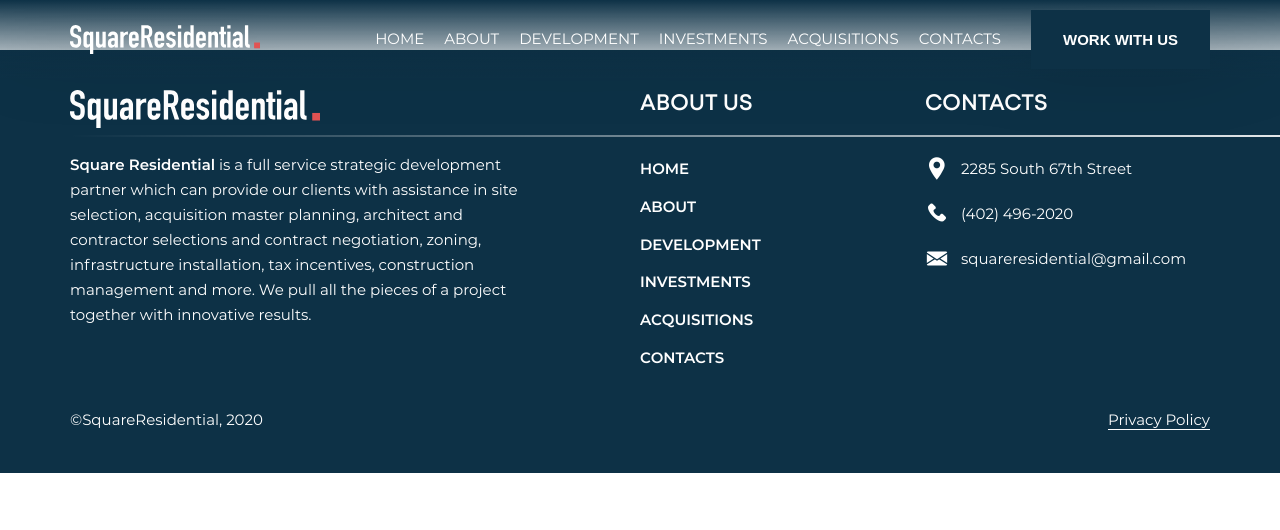
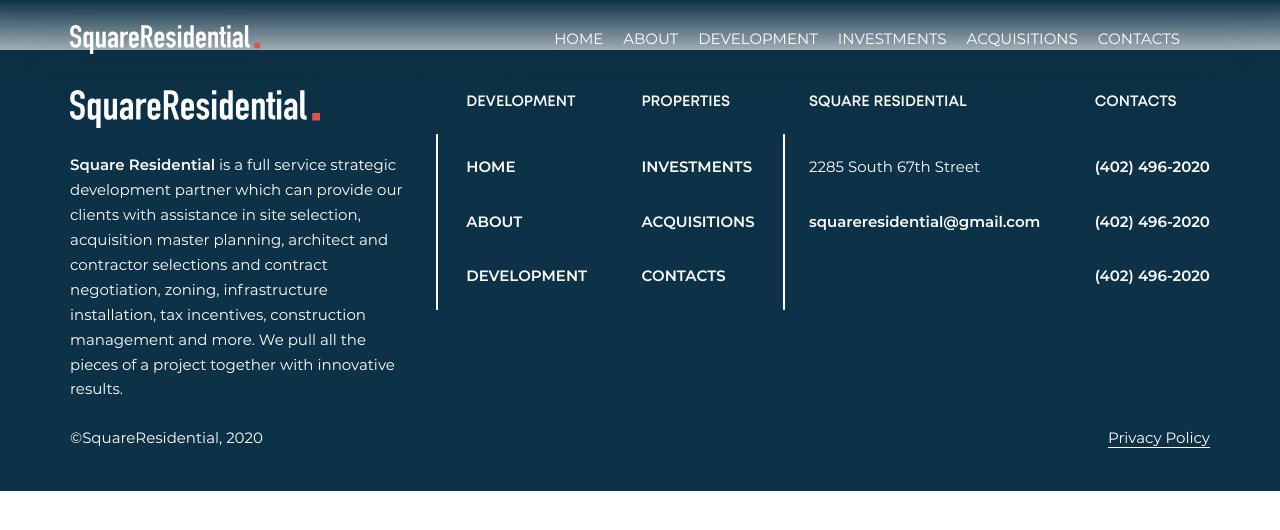
Before and after one commit to RomanR301/SquareResidential, a website: page SquareResidential/404.html in a window 1280 px wide. Drawn offline with nearby package versions, Linux system fonts and the light colour scheme; files whose address does not match are found by name.

Commit message:
home page fixes

```diff
--- a/#src/scss/base/typography.scss
+++ b/#src/scss/base/typography.scss
@@ -61,28 +61,37 @@
   position: relative;
   text-align: center;
   margin-bottom: 30px;
-  &:before, &:after {
+  &:before {
     content: '';
+    background: $defaultText;
     position: absolute;
+    bottom: -20px;
+    width: 130px;
     height: 2px;
-    width: 38%;
-    top: calc(50% - 1px);
-    @media (max-width: $breakpoint-xl) {
-      width: 33%;
-    }
-    @media (max-width: $breakpoint-md) {
-      width: 16%;
-    }
+    left: calc(50% - 65px);
   }
+  // &:before, &:after {
+  //   content: '';
+  //   position: absolute;
+  //   height: 2px;
+  //   width: 38%;
+  //   top: calc(50% - 1px);
+  //   @media (max-width: $breakpoint-xl) {
+  //     width: 33%;
+  //   }
+  //   @media (max-width: $breakpoint-md) {
+  //     width: 16%;
+  //   }
+  // }
 
-  &:before {
-    background: linear-gradient(270deg, rgba(255, 255, 255, 0) 0%, #FFFFFF 100%), #0D3146;
-    left: 0;
-  }
-  &:after {
-    background: linear-gradient(270deg, #FFFFFF 0%, rgba(255, 255, 255, 0) 100%), #0D3146;
-    right: 0;
-  }
+  // &:before {
+  //   background: linear-gradient(270deg, rgba(255, 255, 255, 0) 0%, #FFFFFF 100%), #0D3146;
+  //   left: 0;
+  // }
+  // &:after {
+  //   background: linear-gradient(270deg, #FFFFFF 0%, rgba(255, 255, 255, 0) 100%), #0D3146;
+  //   right: 0;
+  // }
 }
 
 .icon-envelope:before {
--- a/#src/scss/components/other.scss
+++ b/#src/scss/components/other.scss
@@ -4,17 +4,18 @@
 .white-line {
   width: 100%;
   height: 2px;
+  background: $whiteColor;
   position: relative;
-  &:before {
-    content: '';
-    position: absolute;
-    right: -40px;
-    top: calc(50% - 1px);
-    background: linear-gradient(270deg, #FFFFFF 0%, rgba(255, 255, 255, 0) 100%), #0D3146;
-    width: 100%;
-    height: 2px;
-    @media (max-width: $breakpoint-lg) {
-      right: -30px;
-    }
-  }
+  // &:before {
+  //   content: '';
+  //   position: absolute;
+  //   right: -40px;
+  //   top: calc(50% - 1px);
+  //   background: linear-gradient(270deg, #FFFFFF 0%, rgba(255, 255, 255, 0) 100%), #0D3146;
+  //   width: 100%;
+  //   height: 2px;
+  //   @media (max-width: $breakpoint-lg) {
+  //     right: -30px;
+  //   }
+  // }
 }
--- a/#src/scss/layout/footer.scss
+++ b/#src/scss/layout/footer.scss
@@ -16,37 +16,79 @@
         margin-bottom: 36px;
       }
     }
+    @media (max-width: $breakpoint-md) {
+      // flex-direction: column;
+    }
+    & .footer-column:nth-child(1) {
+      flex: 0 0 30%;
+      max-width: 30%;
+      @media (max-width: $breakpoint-lg) {
+        flex: 0 0 100%;
+        max-width: 100%;
+        margin-bottom: 26px;
+      }
+    }
+    & .footer-column:nth-child(2), & .footer-column:nth-child(3) {
+      & .footer-list {
+        position: relative;
+        &:before {
+          content: '';
+          background: $whiteColor;
+          position: absolute;
+          width: 2px;
+          height: 130%;
+          top: -15%;
+          left: -30px;
+          @media (max-width: 1100px) {
+            display: none;
+          }
+        }
+      }
+    }
+    & .footer-column:nth-child(3) {
+      & .footer-list {
+        &:before {
+          left: unset;
+          right: -30px;
+        }
+      }
+    }
+  }
+  &-column {
+    @media (max-width: $breakpoint-md) {
+      width: 49%;
+      margin-bottom: 26px;
+    }
+    @media (max-width: $breakpoint-sm) {
+      width: 100%;
+    }
   }
   &-title {
     font-family: 'Mont', sans-serif;
     margin-bottom: 40px;
     @media (max-width: $breakpoint-lg) {
-      margin-bottom: 18px;
+      margin-bottom: 20px;
+    }
+    @media (max-width: $breakpoint-sm) {
+      position: relative;
+      display: inline-block;
+      &:before {
+        content: '';
+        background: $redColor;
+        position: absolute;
+        width: 100%;
+        height: 2px;
+        bottom: -1px;
+
+      }
     }
   }
   &-logo {
     max-width: 250px;
     margin-bottom: 25px;
   }
-  & .white-line {
-    margin-bottom: 24px;
-    width: 120%;
-    position: absolute;
-    top: 45px;
-    @media (max-width: $breakpoint-lg) {
-      top: unset;
-      bottom: -10px;
-    }
-    &:before {
-      right: 0;
-    }
-  }
-
   &-description {
     @media (max-width: $breakpoint-lg) {
-      max-width: 60%;
-    }
-    @media (max-width: $breakpoint-sm) {
       max-width: 100%;
     }
     & strong {
@@ -55,10 +97,14 @@
   }
   &-list {
     & li {
-      margin-bottom: 13px;
+      margin-bottom: 30px;
+      @media (max-width: $breakpoint-sm) {
+        margin-bottom: 14px;
+      }
       & a {
         font-weight: 600;
         position: relative;
+        display: block;
         &:before {
           content: '';
           position: absolute;
@@ -67,6 +113,9 @@
           height: 1px;
           width: 0;
           @include transition(.3);
+          @media (max-width: $breakpoint-sm) {
+            display: none;
+          }
         }
         &:hover {
           &:before {
--- a/#src/scss/pages/home.scss
+++ b/#src/scss/pages/home.scss
@@ -3,7 +3,7 @@
 
 .home-page {
   & section {
-    margin-bottom: 110px;
+    margin-bottom: 100px;
     @media (max-width: $breakpoint-lg) {
       margin-bottom: 40px;
     }
--- a/SquareResidential/404.html
+++ b/SquareResidential/404.html
@@ -16,7 +16,7 @@
 <body>
   <header class="header">
     <div class="container">
-      <div class="row align-middle align-justify">
+      <div class="row m-0-mob align-middle align-justify">
         <a href="/" class="header-logo default-icon">
           <img src="./img/main-logo.svg" alt="">
         </a>
@@ -41,9 +41,9 @@
               <a href="#">CONTACTS</a>
             </li>
           </ul>
-          <button class="header-btn modalTrigger" data-modal="#callback">
+          <!-- <button class="header-btn modalTrigger" data-modal="#callback">
             WORK WITH US
-          </button>
+          </button> -->
         </div>
         <div class="hamburger">
           <span></span>
@@ -73,9 +73,8 @@
 </main>
 <footer class="footer">
   <div class="container">
-    <div class="row footer-row --relative">
-    <div class="white-line"></div>
-      <div class="col-lg-5 col-xs-12">
+    <div class="row m-0-mob footer-row">
+      <div class="footer-column">
         <div class="footer-logo footer-title default-icon">
           <img src="./img/main-logo.svg" alt="">
         </div>
@@ -87,9 +86,9 @@
           all the pieces of a project together with innovative results.
         </div>
       </div>
-      <div class="col-lg-2 col-xs-12">
-        <div class="footer-title heading-4 --semibold">
-          ABOUT US
+      <div class="footer-column">
+        <div class="footer-title">
+          DEVELOPMENT
         </div>
         <ul class="footer-list">
           <li>
@@ -101,38 +100,56 @@
           <li>
             <a href="development.html">DEVELOPMENT</a>
           </li>
+        </ul>
+      </div>
+      <div class="footer-column">
+        <div class="footer-title">
+          PROPERTIES
+        </div>
+        <ul class="footer-list">
           <li>
             <a href="investments.html">INVESTMENTS</a>
           </li>
           <li>
-            <a href="acquisitions.html">ACQUISITIONS</a>
+            <a href="acquisition.html">ACQUISITIONS</a>
           </li>
           <li>
-            <a href="contacts.html">CONTACTS</a>
+            <a href="contact.html">CONTACTS</a>
           </li>
         </ul>
       </div>
-      <div class="col-lg-3 col-xs-12">
-        <div class="footer-title heading-4 --semibold">
-          CONTACTS
+      <div class="footer-column">
+        <div class="footer-title">
+          SQUARE RESIDENTIAL
         </div>
-        <ul class="footer-contacts">
+        <ul class="footer-list">
           <li>
-            <i class="icon-marker"></i>
             2285 South 67th Street
           </li>
           <li>
-            <i class="icon-phone"></i>
-            <a href="tel:4024962020">(402) 496-2020</a>
-          </li>
-          <li>
-            <i class="icon-envelope"></i>
             <a href="mailto:squareresidential@gmail.com">squareresidential@gmail.com</a>
           </li>
         </ul>
       </div>
+      <div class="footer-column">
+        <div class="footer-title">
+          CONTACTS
+        </div>
+        <ul class="footer-list">
+          <li>
+            <a href="tel:4024962020">(402) 496-2020</a>
+          </li>
+          <li>
+            <a href="tel:4024962020">(402) 496-2020</a>
+          </li>
+          <li>
+            <a href="tel:4024962020">(402) 496-2020</a>
+          </li>
+        </ul>
+      </div>
+
     </div>
-    <div class="row footer-copyright">
+    <div class="row m-0-mob footer-copyright">
       <div class="copyright-date">
         ©SquareResidential,
         <script>document.write(new Date().getFullYear())</script>
```
Also changed, not shown: #src/_footer.html (+36 -19 lines), #src/_header.html (+3 -3 lines), SquareResidential/index.html (+39 -22 lines), SquareResidential/css/style.css, SquareResidential/css/style.min.css.
